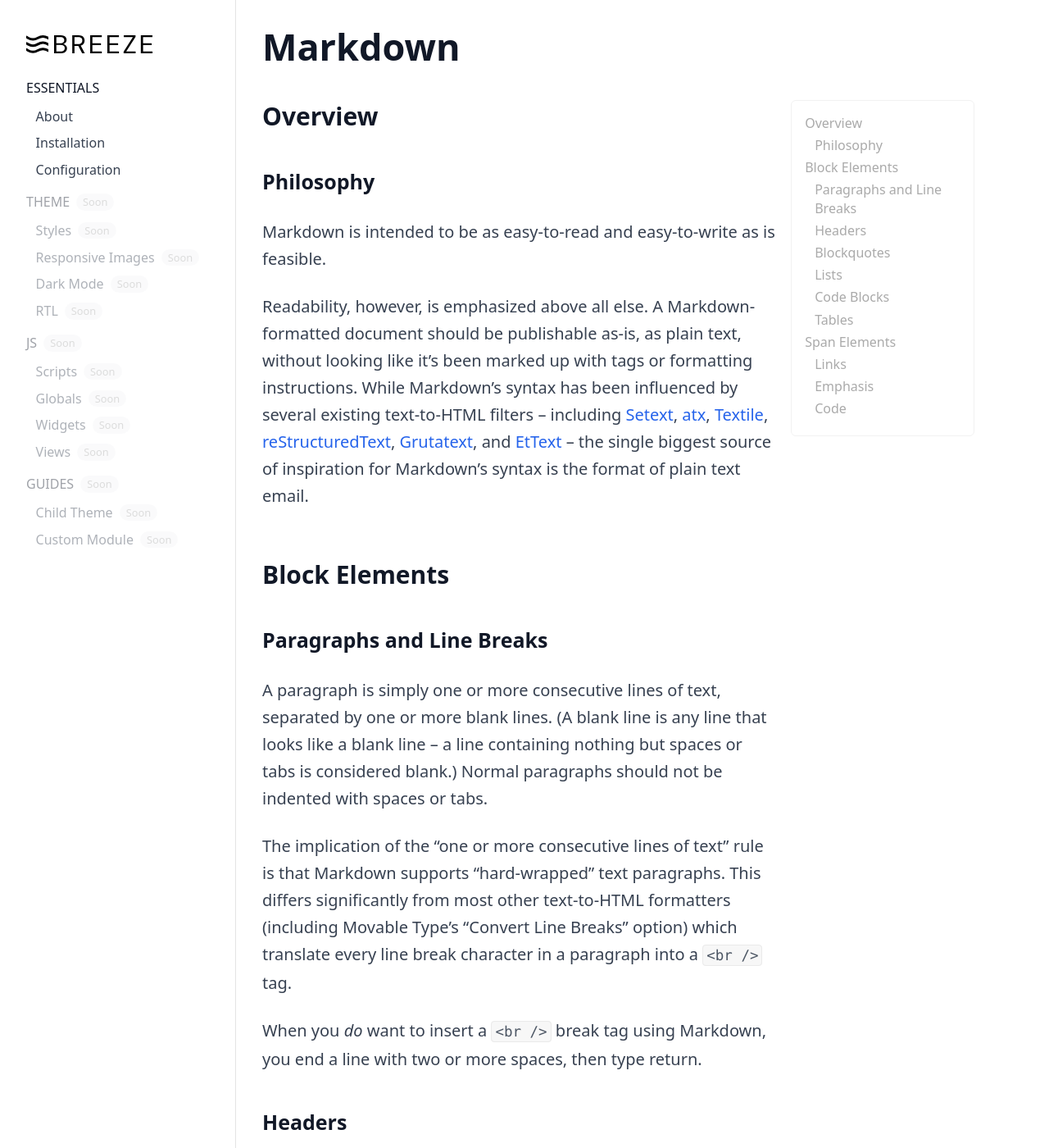
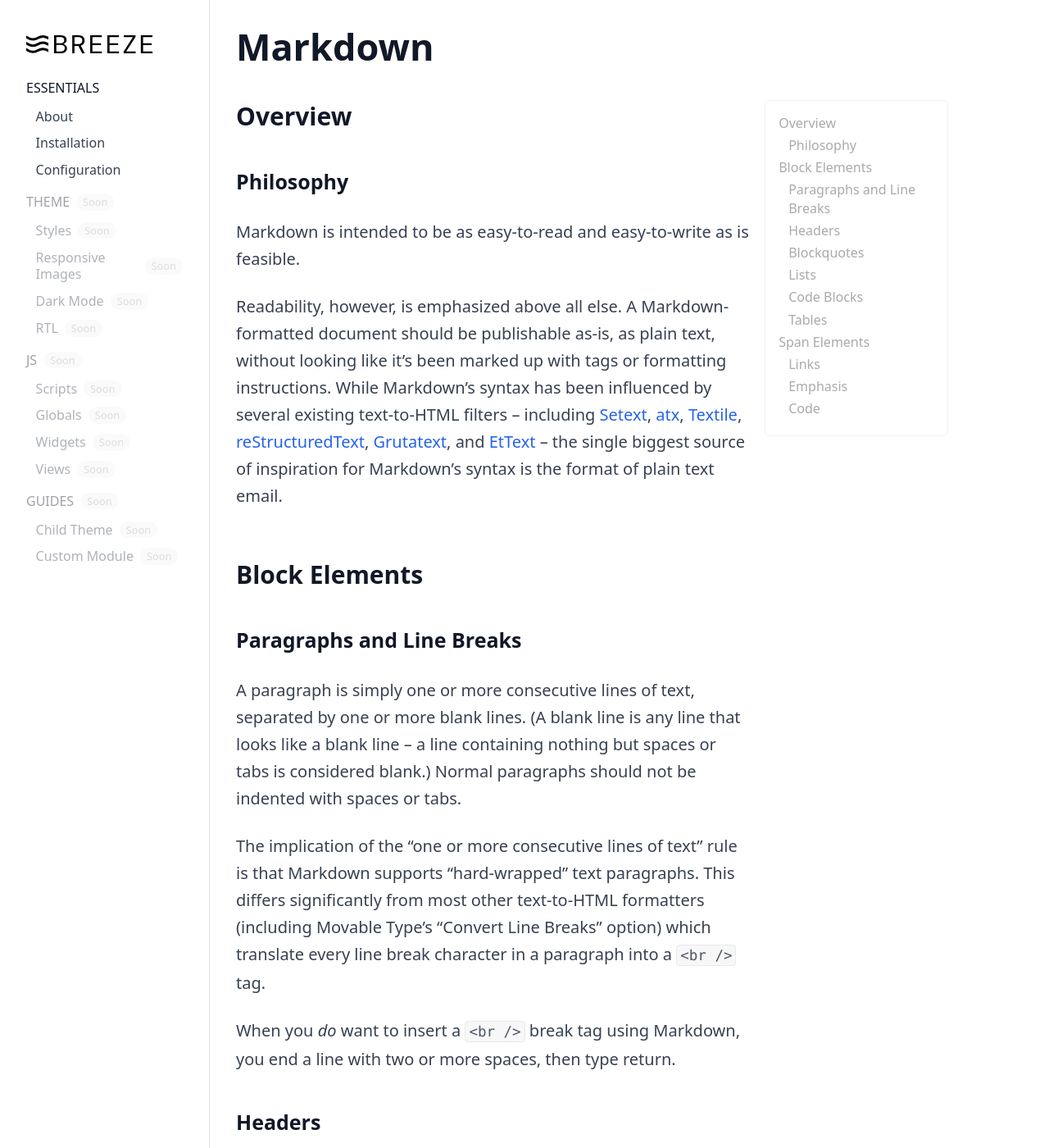
Before and after one commit to breezefront/breezefront.com, a Jekyll site: the page built from markdown.md, in a window 1280 px wide and 1400 px high. Shown: the whole window at 82% size. Built offline with Jekyll 4.4.1, drawn with Linux system fonts in a browser that asks for light colours.

Commit message:
Partially revert previous styles as they made too narrow content part

```diff
--- a/_sass/layout.scss
+++ b/_sass/layout.scss
@@ -1,11 +1,8 @@
 :root {
     --container-padding: 1rem;
-    --sidebar-width: 14rem;
+    --sidebar-width: 16rem;
     @media (min-width: 640px) {
         --container-padding: 2rem 2rem 0;
-    }
-    @media (min-width: 1130px) {
-        --sidebar-width: 18rem;
     }
     @media (min-width: 1400px) {
         --sidebar-width: 22rem;
--- a/_sass/prose.scss
+++ b/_sass/prose.scss
@@ -1,6 +1,10 @@
 #markdown-toc {
     font-size: 1rem;
     line-height: 1.4em;
+
+    @media (min-width: 1024px) {
+        font-size: 1.25rem;
+    }
 
     > li {
         padding: 0;
@@ -22,8 +26,9 @@
     }
 }
 
-@media (min-width: 1024px) {
+@media (min-width: 1280px) {
     #markdown-toc {
+        font-size: 1rem;
         position: sticky;
         top: 1rem;
         z-index: 10;
@@ -55,13 +60,11 @@
 
     @media (min-width: 1024px) {
         max-width: 50ch;
+        font-size: 1.25em;
+        line-height: 1.65em;
     }
     @media (min-width: 1080px) {
         max-width: 55ch;
-    }
-    @media (min-width: 1280px) {
-        font-size: 1.25em;
-        line-height: 1.65em;
     }
     @media (min-width: 1400px) {
         max-width: 60ch;
```
